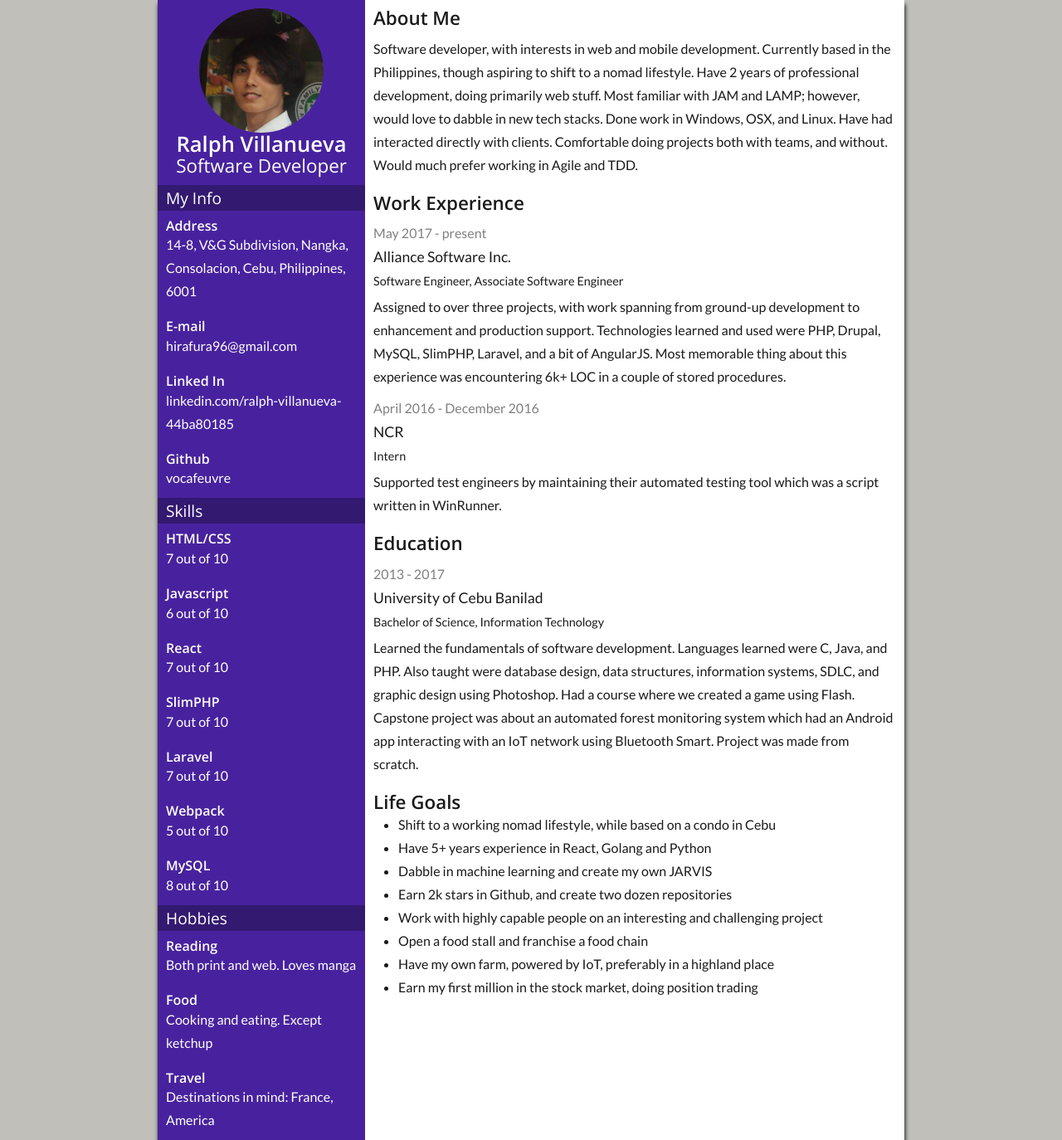
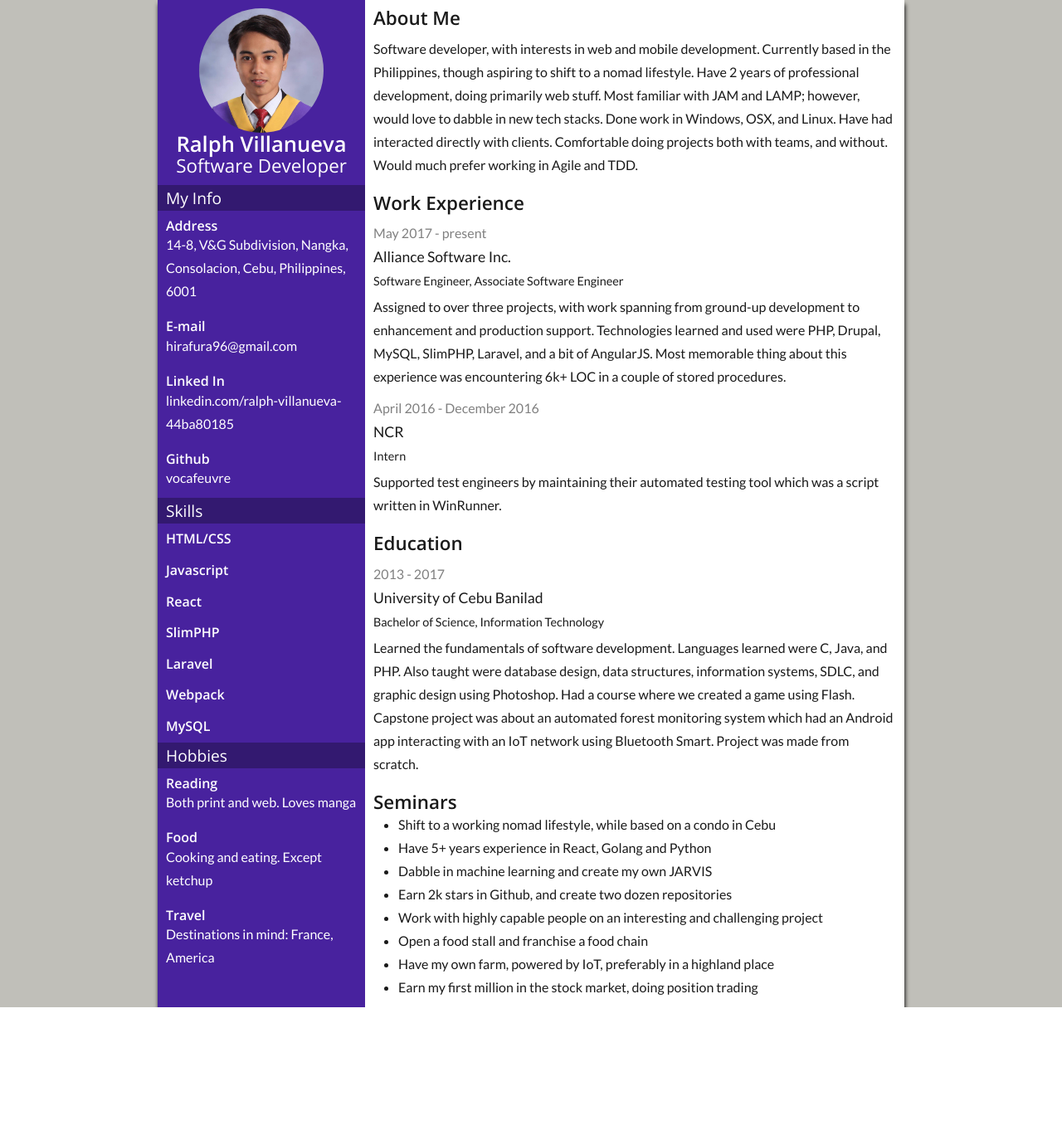
Before and after one commit to vocafeuvre/vocal-fever, a Gatsby site: page /resume in a window 1280 px wide. Shown: the whole page at 83% size. After the commit the page ends 1214 px from the top, so only its background shows below. Built offline with nearby package versions, Linux system fonts and the light colour scheme; Gatsby itself is replaced by a stand-in of ours; some packages are replaced by stand-ins of ours.

Commit message:
Professionalized my resume

```diff
--- a/src/pages/resume.js
+++ b/src/pages/resume.js
@@ -7,7 +7,7 @@ import Helmet from "react-helmet"
 
 export const pageQuery = graphql`
     query {
-        resumePic: file(absolutePath: { regex: "/profile.jpg/" }) {
+        resumePic: file(absolutePath: { regex: "/resumepic.jpg/" }) {
             childImageSharp {
                 fixed(width: 150, height: 150) {
                     ...GatsbyImageSharpFixed
@@ -111,21 +111,19 @@ export default props => {
                 </StrikerItem>
               )}
             </StrikerSection>
-            <StrikerSection>
+            <StrikerSection
+              css={css`
+                display: flex;
+                flex-wrap: wrap;
+              `}>
               <StrikerHeader>Skills</StrikerHeader>
               {devResume.skills !== undefined ? (
                 devResume.skills.map((value, index) => {
                   return (
                     <StrikerItem
-                      css={css`
-                        display: flex;
-                        align-items: center;
-                        justify-content: space-between;
-                      `}
                       key={index}
                     >
                       <StrikerItemLabel>{value.skill}</StrikerItemLabel>
-                      <StrikerItemContent>{value.rating}</StrikerItemContent>
                     </StrikerItem>
                   )
                 })
@@ -191,7 +189,7 @@ export default props => {
                 : null}
             </Detail>
             <Detail>
-              <DetailHeader>Life Goals</DetailHeader>
+              <DetailHeader>Seminars</DetailHeader>
               <DetailList>
                 {devResume.goals
                   ? devResume.goals.map((value, index) => {
```
Also changed, not shown: content/assets/resumepic.jpg (added).
